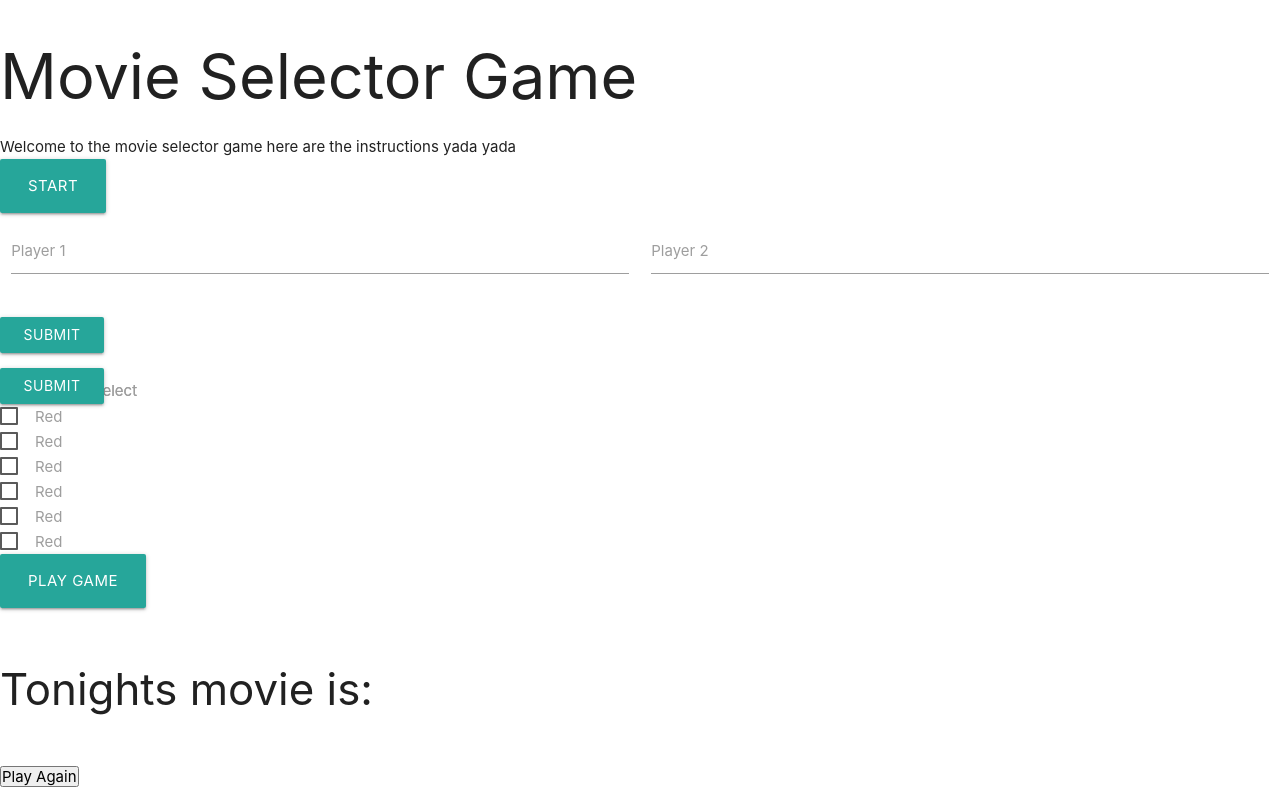
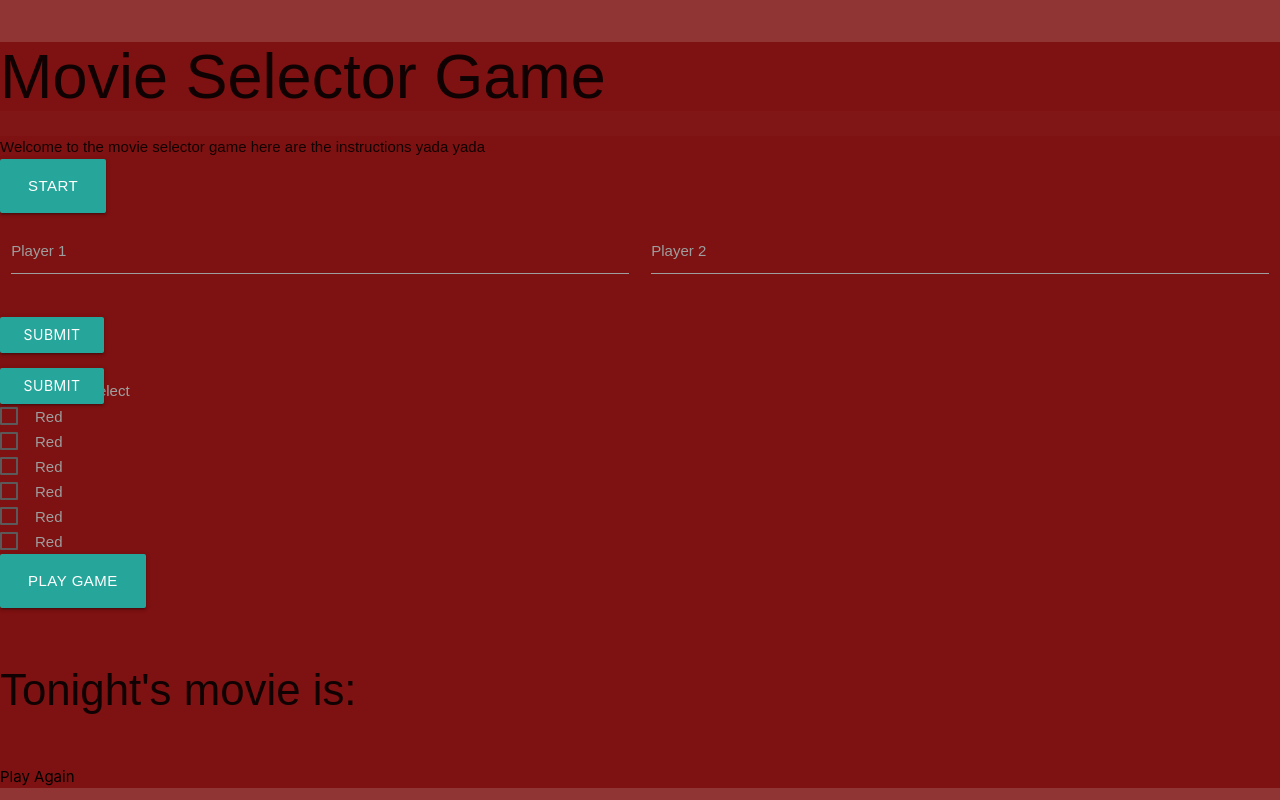
Before and after one commit to DavidRodriguez119/Game-Night-App, a plain HTML site: page index.html in a window 1280 px wide. Drawn offline with nearby package versions, Linux system fonts and the light colour scheme.

Commit message:
added default CSS settings

```diff
--- a/assets/style.css
+++ b/assets/style.css
@@ -1,5 +1,9 @@
 * {
     margin: 0;
     padding: 0;
+    border: 0;
     box-sizing: border-box;
+    background: rgba(126, 17, 17, 0.85);
+    font-family: sans-serif;
+    justify-content: centre;
 }
--- a/index.html
+++ b/index.html
@@ -123,7 +123,7 @@
         <!-- Win page section -->
         <section id="win-page">
             <h2 id="winner-h2"></h2>
-            <h3>Tonights movie is:</h3>
+            <h3>Tonight's movie is:</h3>
             <h3 id="winning-movie"></h3>
             <img id="movie-poster" src="" alt="">
             <p id="winning-movie-info"></p>
```
